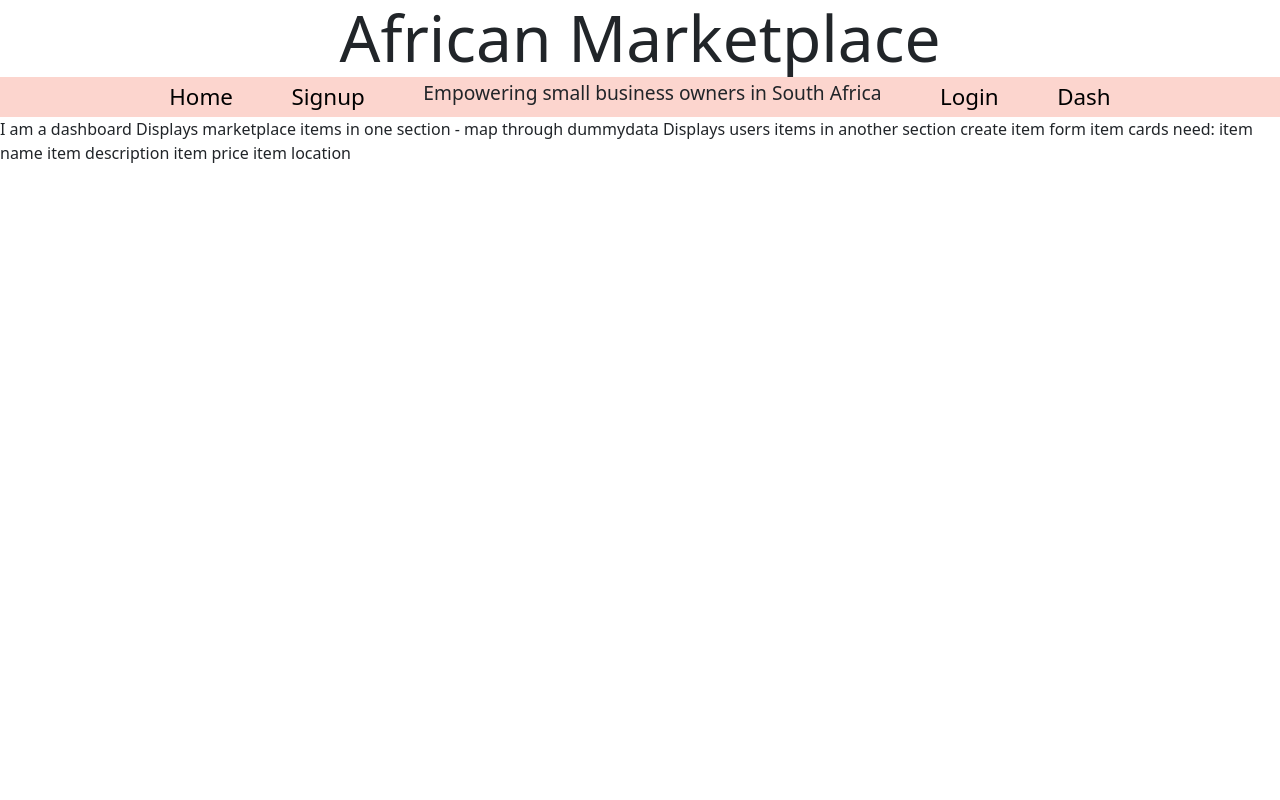
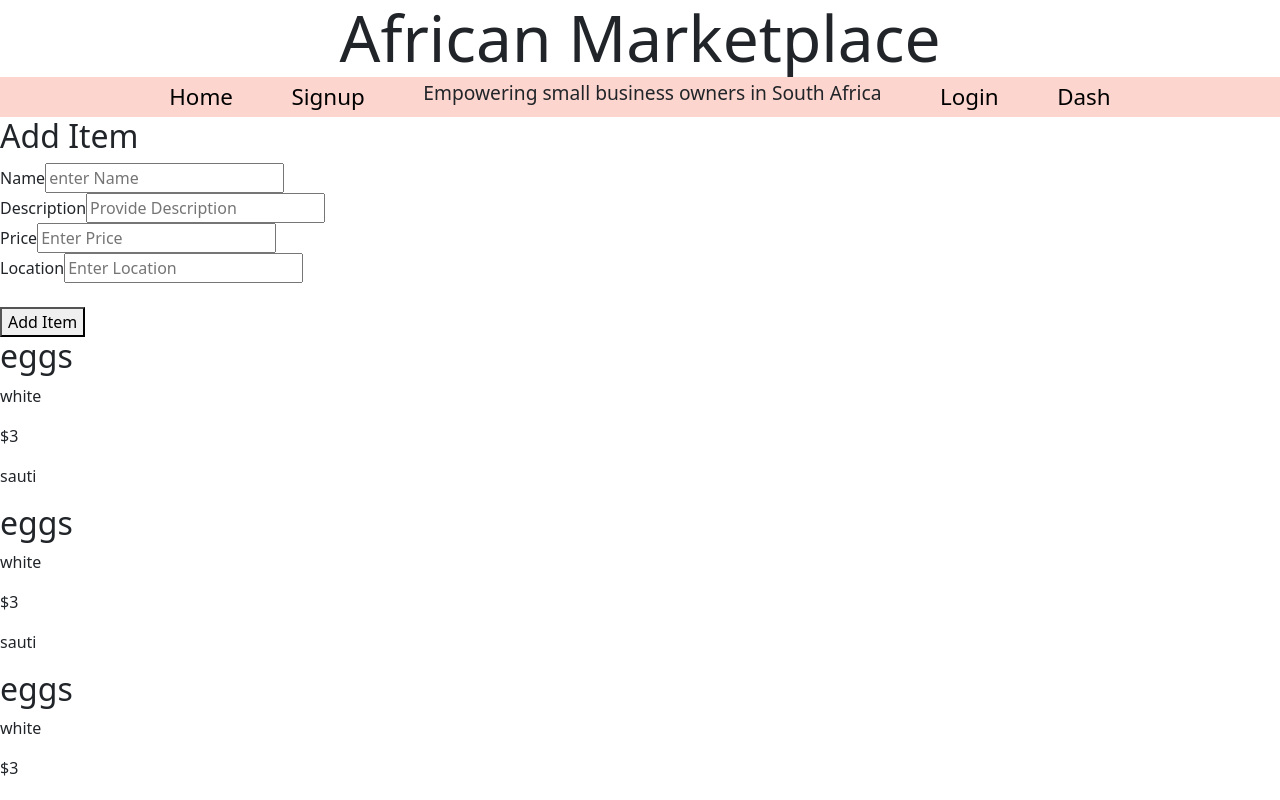
Before and after one commit to African-Market-Place-4/front-end, a React (Create React App) app: page /dashboard in a window 1280 px wide. Shown: the top 800 px of the page. Built offline with nearby package versions, Linux system fonts and the light colour scheme.

Commit message:
working main

```diff
--- a/src/App.js
+++ b/src/App.js
@@ -7,6 +7,7 @@ import {Routes, Route } from "react-router-dom";
 import Login from "./components/Login";
 import CreateAccount from "./components/CreateAccount";
 import Header from './components/Header';
+import Footer from './components/Footer';
 import Dashboard from './components/Dashboard';
 import LandingPage from './components/LandingPage'
 
@@ -30,6 +31,7 @@ function App() {
           </Route>
 
           </Routes>
+          <Footer/>
         </div>
       </div>
   );
--- /dev/null
+++ b/src/components/AddItem.js
@@ -0,0 +1,71 @@
+import React, { useState } from "react";
+import axios from 'axios';
+
+
+const AddItem = () => {
+    const [item, setItem] = useState({
+        name: '',
+        description: '',
+        price: '',
+        location: ''
+    });
+
+    const handleChanges = event => {
+        setItem({
+            ...item,
+            [event.target.name]: event.target.value
+        });
+    };
+
+    const submitForm = event => {
+
+    }
+
+    return (
+        <div>
+            <form onSubmit={submitForm}>
+                <div>
+                    <h2>Add Item</h2>
+                    <label>Name</label>
+                    <input id="name"
+                        type="text"
+                        name="name"
+                        placeHolder="enter Name"
+                        onChange={handleChanges}
+                        value={item.name} />
+                        <br/>
+                    <label>Description</label>
+                    <input id="description"
+                        type="text"
+                        name="description"
+                        placeHolder="Provide Description"
+                        onChange={handleChanges}
+                        value={item.description} />
+                        <br/>
+                        <label>Price</label>
+                    <input id="price"
+                        type="text"
+                        name="price"
+                        placeHolder="Enter Price"
+                        onChange={handleChanges}
+                        value={item.price} />
+                        <br/>
+                        <label>Location</label>
+
+                    <input id="location"
+                        type="text"
+                        name="location"
+                        placeHolder="Enter Location"
+                        onChange={handleChanges}
+                        value={item.location} />
+                    </div>
+            </form>
+            <div>
+                <br/>
+                <button>Add Item</button>
+            </div>
+            {/* PAGE CONTAINER ENDS HERE */}
+        </div>
+    )
+    }
+export default AddItem;
--- a/src/components/Dashboard.js
+++ b/src/components/Dashboard.js
@@ -1,4 +1,9 @@
 //Dashboard goes here! Assuming User has logged in
+
+import React from 'react';
+import {useState} from 'react';
+import AddItem from './AddItem';
+
 
 const Dashboard = () => {
 
@@ -29,19 +34,23 @@ const Dashboard = () => {
     }
 ]
 
+const [items, setItems] = useState(dummyData)
+
     return (
-        <div>I am a dashboard
-
-        Displays marketplace items in one section - map through dummydata
-        Displays users items in another section
-        create item form
-
-        item cards need:
-        item name
-        item description
-        item price
-        item location
-
+        <div>
+            <AddItem/>
+            {
+                items.map(item => {
+                    return (
+                    <div>
+                        <h2>{item.name}</h2>
+                        <p>{item.description}</p>
+                        <p>{item.price}</p>
+                        <p>{item.location}</p>
+                        </div>
+                    )
+                })
+            }
         </div>
     )
 }
--- a/src/components/Footer.js
+++ b/src/components/Footer.js
@@ -1,5 +1,4 @@
 import React from "react";
-import "./footer.css";
 import styled from 'styled-components';
 
 export default function Footer(props) {
@@ -15,7 +14,7 @@ export default function Footer(props) {
     )
 }
 
-const FooterStyle = styled.footer`
+const FooterStyle = styled.div`
     background-color: #fcd5ce;
     flex-direction:column;
     display:flex;
--- a/src/components/LandingItem.js
+++ b/src/components/LandingItem.js
@@ -1,5 +1,4 @@
-import { Link } from 'react-router-dom';
-import React, { useState } from 'react';
+import React from 'react';
 import styled from 'styled-components';
 
 
--- a/src/components/Login.js
+++ b/src/components/Login.js
@@ -28,14 +28,6 @@ export default class Login extends Component {
         alert(`${this.state.username} ${this.state.password}`)
         event.preventDefault()
     }
-
-
-
-
-
-
-
-
 
     render() {
         return (
@@ -75,7 +67,7 @@ export default class Login extends Component {
 
                 <button type="submit" className="btn btn-primary btn-block">Submit</button>
                 <p className="forgot-password text-right">
-                    Forgot <a href="#">password?</a>
+                    Forgot <span>password?</span>
                 </p>
             </form>
         )
```
Also changed, not shown: 1 other file (tests, documents, lock files or other folders).
